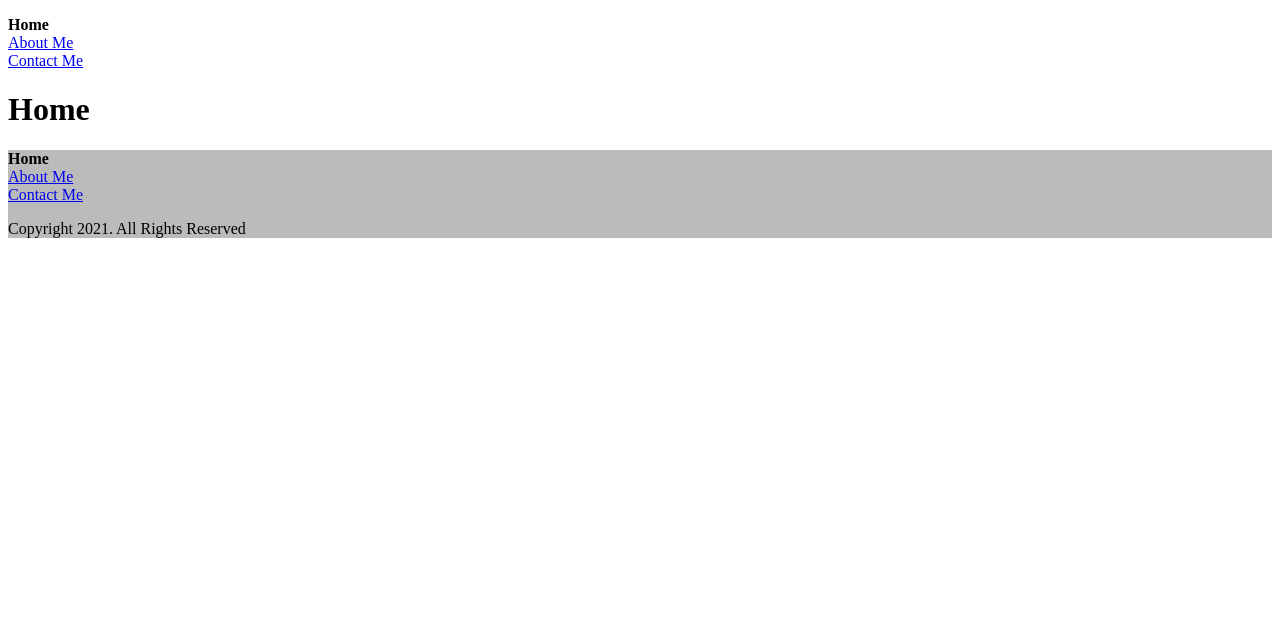
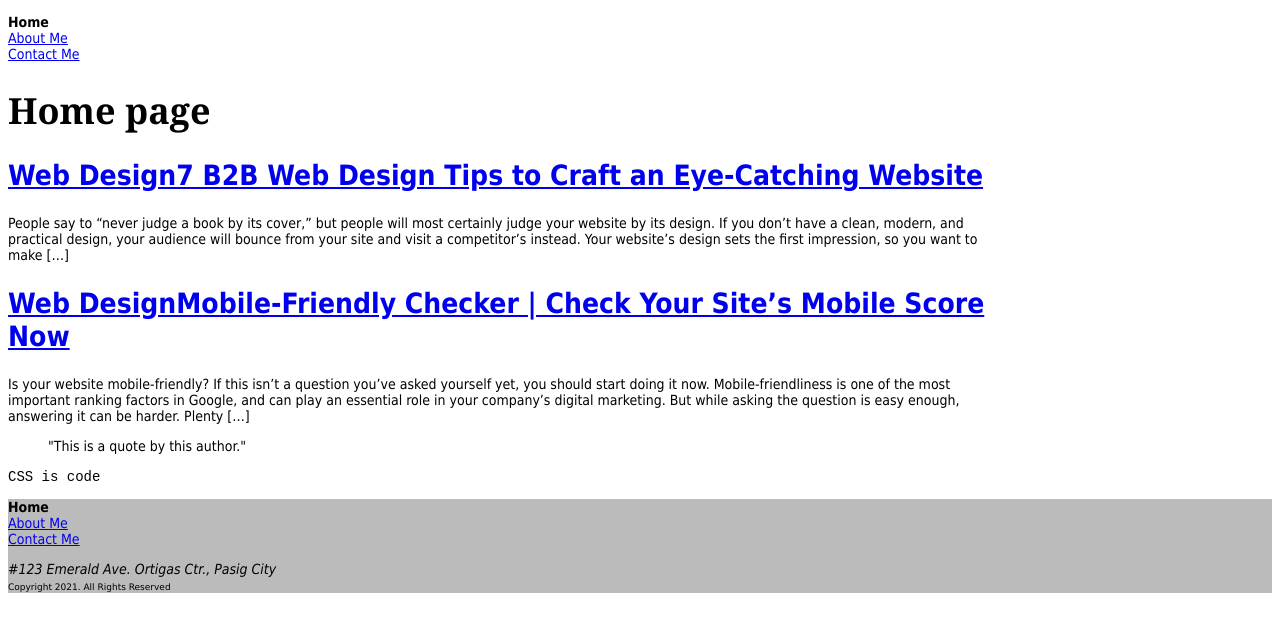
Before and after one commit to mintcollege/2021-01-webdesign, a plain HTML site: page 2021-01-25/index.html in a window 1280 px wide. Drawn offline with Linux system fonts and the light colour scheme.

Commit message:
Add more tags

```diff
--- a/2021-01-25/index.html
+++ b/2021-01-25/index.html
@@ -17,7 +17,27 @@
 </header>
 
 <main>
-    <h1>Home</h1>
+   <h1>Home page</h1>
+
+   <article>
+        <h2>
+           <a href="blogpost-1.html" title="Web Design7 B2B Web Design Tips to Craft an Eye-Catching Website">Web Design7 B2B Web Design Tips to Craft an Eye-Catching Website</a>
+        </h2>
+
+        <p>People say to “never judge a book by its cover,” but people will most certainly judge your website by its design. If you don’t have a clean, modern, and practical design, your audience will bounce from your site and visit a competitor’s instead. Your website’s design sets the first impression, so you want to make […]</p>
+   </article>
+   <article>
+        <h2>
+            <a href="blogpost-2.html" title="Web DesignMobile-Friendly Checker | Check Your Site’s Mobile Score Now">Web DesignMobile-Friendly Checker | Check Your Site’s Mobile Score Now</a>
+        </h2>
+        <p>Is your website mobile-friendly? If this isn’t a question you’ve asked yourself yet, you should start doing it now. Mobile-friendliness is one of the most important ranking factors in Google, and can play an essential role in your company’s digital marketing. But while asking the question is easy enough, answering it can be harder. Plenty […]</p>
+
+        <blockquote>"This is a quote by this author."</blockquote>
+
+        <code>
+        CSS is code
+        </code>
+   </article>
 </main>
 
 <footer>
@@ -28,7 +48,8 @@
             <li><a href="contact.html" title="Contact me">Contact Me</a></li>
         </ul>
     </navbar>
-    Copyright 2021. All Rights Reserved
+    <address>#123 Emerald Ave. Ortigas Ctr., Pasig City</address>
+    <small>Copyright 2021. All Rights Reserved</small>
 </footer>
 
 </body>
--- a/2021-01-25/style.css
+++ b/2021-01-25/style.css
@@ -1,7 +1,22 @@
+html, body {
+    font-family: Trebuchet, Tahoma, Arial, sans-serif;
+    font-size: 14px;
+}
+
 navbar ul {
     list-style-type: none;
     padding:0;
 }
-footer {
-    background: #BBBBBB;
+footer {background: #BBBBBB;}
+footer small {
+    font-family: Verdana, Trebuchet, Tahoma, Arial, sans-serif;
+    font-size: 9px;
 }
+main {
+    width: 1000px;
+}
+h1 {
+    font-family: Georgia, Times, "Times New Roman", serif;
+    font-size: 36px;
+}
+h2 {font-size: 28px;}
```
Also changed, not shown: 2021-01-25/blogpost-1.html (added, +36 -0 lines).
